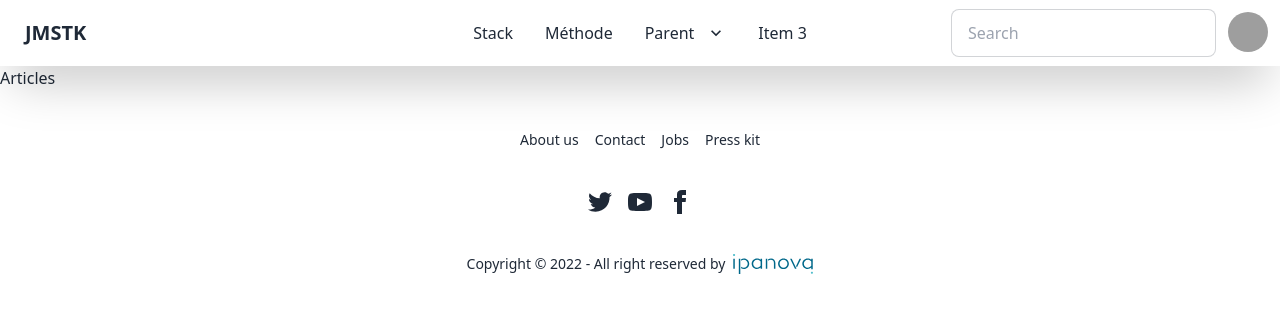
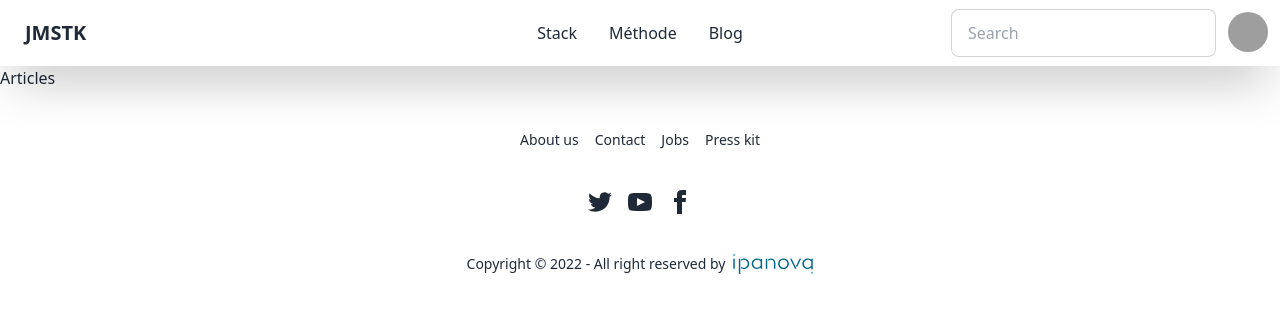
Before and after one commit to thobenayann/next-ts-tw-showcase-site, a Next.js app: page /articles in a window 1280 px wide. Shown: the top 312 px of the page. Built offline with nearby package versions, Linux system fonts and the light colour scheme; grey boxes are pictures that could not be loaded.

Commit message:
feat: setup env variable for development

```diff
--- a/app/Header.tsx
+++ b/app/Header.tsx
@@ -34,19 +34,9 @@ const Header = () => {
             </Link>
           </label>
           <ul tabIndex={0} className="menu menu-compact dropdown-content mt-3 p-2 shadow bg-base-100 rounded-box w-52">
-            <li><a href="#feature">Stack</a></li>
-            <li><a href="#step">Méthode</a></li>
-            <li tabIndex={0}>
-              <a className="justify-between">
-                Parent
-                <svg className="fill-current" xmlns="http://www.w3.org/2000/svg" width="24" height="24" viewBox="0 0 24 24"><path d="M8.59,16.58L13.17,12L8.59,7.41L10,6L16,12L10,18L8.59,16.58Z" /></svg>
-              </a>
-              <ul className="p-2 bg-base-100">
-                <li><a>Submenu 1</a></li>
-                <li><a>Submenu 2</a></li>
-              </ul>
-            </li>
-            <li><a>Item 3</a></li>
+            <li><a href={`${process.env.BASE_URL}/#feature`}>Stack</a></li>
+            <li><a href={`${process.env.BASE_URL}/#step`}>Méthode</a></li>
+            <li><Link href="/articles">Blog</Link></li>
           </ul>
         </div>
         {/* Logo */}
@@ -55,19 +45,9 @@ const Header = () => {
       {/* Navbar desktop */}
       <nav className="navbar-center hidden lg:flex">
         <ul className="menu menu-horizontal p-0">
-          <li><a href="#feature">Stack</a></li>
-          <li><a href="#step">Méthode</a></li>
-          <li tabIndex={0}>
-            <a>
-              Parent
-              <svg className="fill-current" xmlns="http://www.w3.org/2000/svg" width="20" height="20" viewBox="0 0 24 24"><path d="M7.41,8.58L12,13.17L16.59,8.58L18,10L12,16L6,10L7.41,8.58Z" /></svg>
-            </a>
-            <ul className="p-2 bg-base-100">
-              <li><a>Submenu 1</a></li>
-              <li><a>Submenu 2</a></li>
-            </ul>
-          </li>
-          <li><a>Item 3</a></li>
+          <li><a href={`${process.env.BASE_URL}/#feature`}>Stack</a></li>
+          <li><a href={`${process.env.BASE_URL}/#step`}>Méthode</a></li>
+          <li><Link href="/articles">Blog</Link></li>
         </ul>
       </nav>
       {/* Searchbar */}
```
Also changed, not shown: 1 other file (tests, documents, lock files or other folders).
